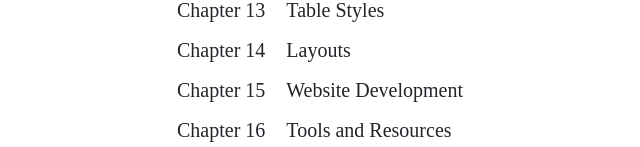
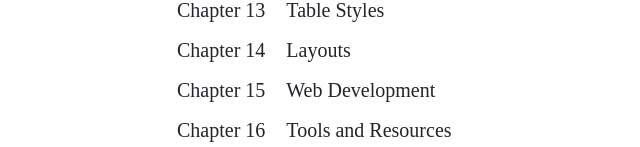
Before and after one commit to huangxg/hnotes, a plain HTML site: page contents.html in a window 1280 px wide. Shown: the part 838-985 px from the top of the page, 171-811 px from the left. Drawn offline with nearby package versions, Linux system fonts and the light colour scheme.

Commit message:
add about

```diff
--- a/book.scss
+++ b/book.scss
@@ -33,14 +33,23 @@ html {
 }
 
 h4.section {
+  padding: .25rem 0;
   counter-increment: section;
   &::before {
     content: counter(chapter) "." counter(section) " ";
+    margin-right: .5rem;
   }
 }
 
 p {
   text-indent: 2em;
+}
+
+p::first-letter {
+  text-transform: uppercase;
+  font-size: 1.25em;
+  font-family: Garamond, Palatino, serif;
+  letter-spacing: 1px;
 }
 
 a {
--- a/hnotes.js
+++ b/hnotes.js
@@ -64,61 +64,61 @@ bao.hnotes = {
     }, {
       title: 'CSS',
       sections: [
-        { title: '样式类别' },
-        { title: '样式目标' },
-        { title: '彩色' },
-        { title: '盒子' },
+        { title: 'CSS locations' },
+        { title: 'Selectors' },
+        { title: 'Colors' },
+        { title: 'Box model' },
       ]
     }, {
       title: 'Text Styles',
       sections: [
-        { title: '字体' },
-        { title: '文字修饰' },
-        { title: '间距' },
-        { title: '对齐' },
+        { title: 'Fonts' },
+        { title: 'Font decorations' },
+        { title: 'Spacing' },
+        { title: 'Alignments' },
       ]
     }, {
       title: 'List Styles',
       sections: [
-        { title: '图标' },
-        { title: '序号' },
-        { title: '位置' },
+        { title: 'Bullets' },
+        { title: 'Numbering' },
+        { title: 'Positions' },
       ]
     }, {
       title: 'Image Styles',
       sections: [
-        { title: '尺寸' },
-        { title: '对齐' },
-        { title: '背景' },
+        { title: 'Sizes' },
+        { title: 'Alignments' },
+        { title: 'Backgound' },
       ]
     }, {
       title: 'Table Styles',
       sections: [
-        { title: '表格标签样式' },
-        { title: '边框样式' },
-        { title: '间距样式' },
+        { title: 'Elements' },
+        { title: 'Borders' },
+        { title: 'Spacing' },
       ]
     }, {
       title: 'Layouts',
       sections: [
-        { title: '定位' },
-        { title: '浮动' },
-        { title: '定宽布局' },
-        { title: '自适应布局' },
+        { title: 'Positions' },
+        { title: 'Floats' },
+        { title: 'Fixed width' },
+        { title: 'Responsive' },
       ]
     }, {
-      title: 'Website Development',
+      title: 'Web Development',
       sections: [
-        { title: '需求分析' },
-        { title: '导航设计' },
-        { title: '网页托管' },
+        { title: 'Requirements' },
+        { title: 'Navigation' },
+        { title: 'Hosting' },
       ]
     }, {
       title: 'Tools and Resources',
       sections: [
-        { title: '文本编辑器' },
-        { title: '图像工具' },
-        { title: '版本管理' },
+        { title: 'Text editors' },
+        { title: 'Image tools' },
+        { title: 'Version control' },
       ]
     }
   ],
```
Also changed, not shown: about.html (+22 -0 lines), index.html (+1 -1 lines), book.css.
